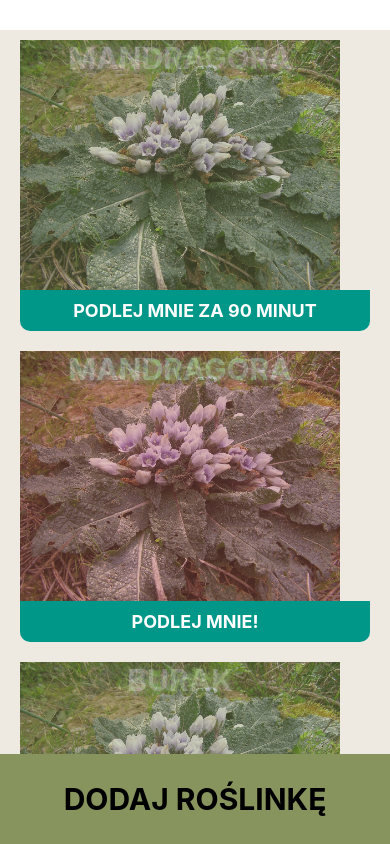
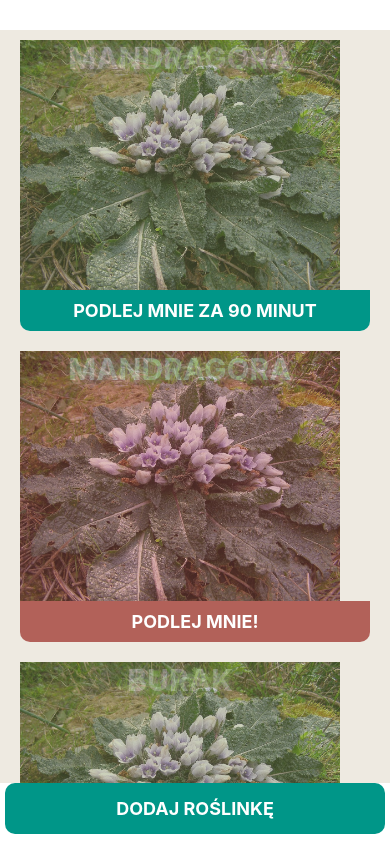
Before and after one commit to syrekable/Popley, a React Native app: screen / in a window 390 px wide. Built offline with nearby package versions, Linux system fonts and the light colour scheme.

Commit message:
Design ready

```diff
--- a/App.js
+++ b/App.js
@@ -7,20 +7,20 @@ import {
   Text,
   Alert,
 } from 'react-native';
-import  Plant  from './src/plant';
-import  MockPlants from './src/utils'
+import Plant from './src/plant';
+import MockPlants from './src/utils'
 
 export default class App extends Component {
-  constructor(props){
+  constructor(props) {
     super(props);
     this.plants = this.makeMockupPlants(10, []);
     this.handleClick = this.handleClick.bind(this);
   }
 
-  makeMockupPlants(n, array){
-    for(let i = 0; i < n; i++){
+  makeMockupPlants(n, array) {
+    for (let i = 0; i < n; i++) {
       let data = MockPlants.getPlant();
-      array.push(<Plant key={i} handler={ this.handleClick } name={ data.name } timeToWater={data.time}/>);
+      array.push(<Plant key={i} handler={this.handleClick} name={data.name} timeToWater={data.time} />);
     }
     return array;
   }
@@ -36,19 +36,19 @@ export default class App extends Component {
       ]);
   }
 
-  render(){
+  render() {
     return (
       <View style={styles.container} >
         <View style={styles.PlantList}>
           <ScrollView>
-            { this.plants }
+            {this.plants}
           </ScrollView>
         </View>
         <TouchableOpacity
-          style={styles.button}
+          style={styles.appButtonContainer}
           onPress={() => Alert.alert("Alert", "Jeszcze nie okodowano /:")}
-          >
-          <Text style={styles.buttonText}>Dodaj roślinkę</Text>
+        >
+          <Text style={styles.appButtonText}>Dodaj roślinkę</Text>
         </TouchableOpacity>
       </View>
     );
@@ -71,16 +71,20 @@ const styles = StyleSheet.create({
     backgroundColor: '#c4bcb4',
     justifyContent: 'center'
   },
-  button:{
-    backgroundColor: '#87945d',
-    flex: 1,
-    alignItems: 'center',
-    justifyContent: 'center',
+  appButtonContainer: {
+    elevation: 8,
+    backgroundColor: "#009688",
+    borderRadius: 10,
+    paddingVertical: 15,
+    paddingHorizontal: 12,
+    marginBottom: 10,
+    marginHorizontal: 5
   },
-  buttonText: {
-    textTransform: 'uppercase',
-    fontWeight: 'bold',
-    fontSize: 30,
-    color: 'black',
-  }
+  appButtonText: {
+    fontSize: 18,
+    color: "#fff",
+    fontWeight: "bold",
+    alignSelf: "center",
+    textTransform: "uppercase"
+  },
 });
--- a/src/plant.js
+++ b/src/plant.js
@@ -10,16 +10,16 @@ export default class Plant extends Component {
     //but got it roughly from there
     //reread: https://reactjs.org/docs/lifting-state-up.html
     //rewatch: https://www.youtube.com/watch?v=5Xew--ycx0o
-    constructor(props){
+    constructor(props) {
         super(props);
         this.handleClick = this.handleClick.bind(this);
     }
 
-    handleClick(name){
+    handleClick(name) {
         this.props.handler(name);
     }
 
-    render(){
+    render() {
         const color = this.props.timeToWater > 0 ? colors.tintNormal : colors.tintAlert;
         return (
             <View style={styles.container}>
@@ -27,13 +27,13 @@ export default class Plant extends Component {
                     source={require("../assets/mandragora.jpg")}
                     style={styles.PlantImg}
                 >
-                    <Tint color={color} name={this.props.name}/>
+                    <Tint color={color} name={this.props.name} />
                 </ImageBackground>
                 <View>
                     <TouchableOpacity
-                        onPress={ () => this.handleClick(this.props.name) }
+                        onPress={() => this.handleClick(this.props.name)}
                         disabled={this.props.timeToWater > 0}//disable if there's no need to water
-                        style={styles.appButtonContainer}
+                        style={this.props.timeToWater > 0 ? styles.appButtonContainer : [styles.appButtonContainer, styles.appButtonRed]}
                         activeOpacity={0.2}
                     >
                         <Text style={styles.appButtonText}>{this.props.timeToWater > 0 ? `Podlej mnie za ${Math.round(this.props.timeToWater / 60)} minut` : "Podlej mnie!"}</Text>
@@ -44,19 +44,9 @@ export default class Plant extends Component {
     }
 }
 
-/*
-class PlantInfoButton extends Component {
-    render(){
-        return(
-
-        )
-    }
-}
-*/
-
 class Tint extends Component {
     //a semi-transparent element with a specific colour, displaying plant's name
-    render(){
+    render() {
         return (
             <ImageBackground
                 source={require("../assets/icon.png")}//any image will do, but icon is small -> light
@@ -80,7 +70,7 @@ const styles = StyleSheet.create({
         marginVertical: 10,
     },
     PlantName: {
-        flex:1,  //TODO: find a way to somehow constraint Plant's dimensions
+        flex: 1,  //TODO: find a way to somehow constraint Plant's dimensions
         color: 'white',
         textTransform: 'uppercase',
         textAlign: 'center',
@@ -96,7 +86,7 @@ const styles = StyleSheet.create({
     },
     textShadow: {
         textShadowColor: 'white',
-        textShadowOffset: {width: 1, height: 1},
+        textShadowOffset: { width: 1, height: 1 },
         textShadowRadius: 10
     },
     appButtonContainer: {
@@ -113,5 +103,8 @@ const styles = StyleSheet.create({
         fontWeight: "bold",
         alignSelf: "center",
         textTransform: "uppercase"
+    },
+    appButtonRed: {
+        backgroundColor: colors.tintAlert,
     }
 })
```
Lines whose indentation alone changed are shown as unchanged.
